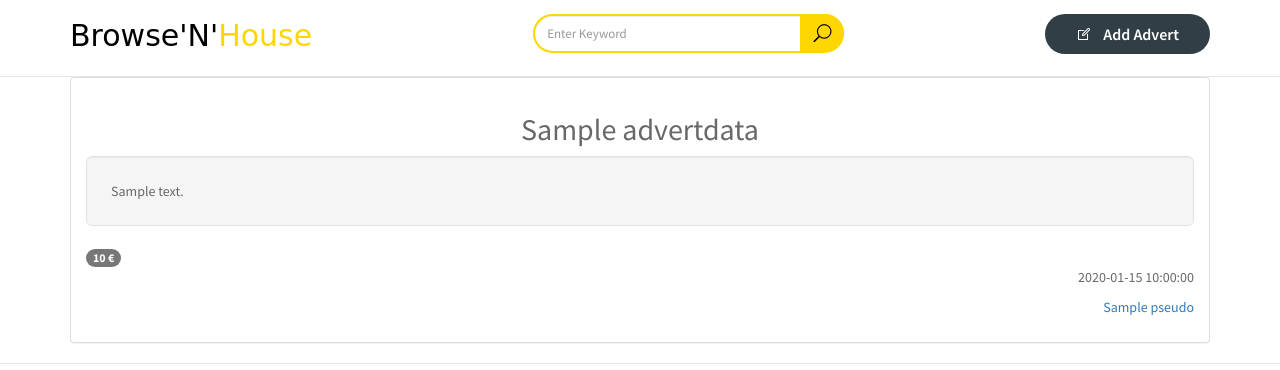
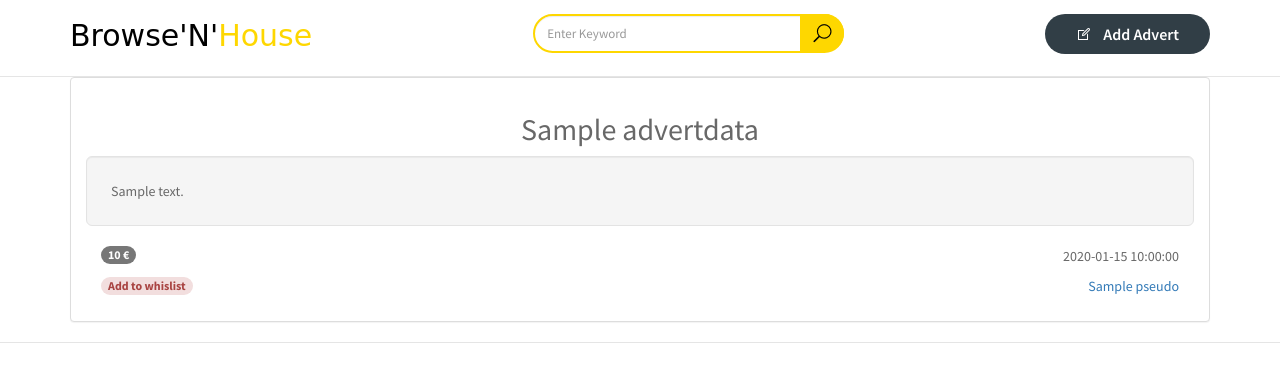
Before and after one commit to AlexandreSherozia/browseinhouse, a Symfony app: template templates/advert/show_advert.html.twig in a window 1280 px wide. Shown: the part 63-433 px from the top of the page. Run offline with Twig, Linux system fonts and the light colour scheme; the template is opened without the code that fills it: most values are stand-ins (such as "Sample title", 1, 10 or a date in 2020); some libraries are stand-ins or nearby versions; some web fonts are replaced.

Commit message:
add a link to pseudo and wishlist button

```diff
--- a/templates/advert/show_advert.html.twig
+++ b/templates/advert/show_advert.html.twig
@@ -29,9 +29,14 @@
                     <div class="panel-body">
                         <h2 class="text-center">{{ advert.title }}</h2>
                         <p class="well well-lg">{{ advert.description }}</p>
-                        <div class="badge">{{ advert.price }} €</div>
-                        <p class="text-right">{{ advert.creationDate | date('Y-m-d') ~' '~ advert.creationDate | date('H:i:s') }}</p>
-                        <p class="text-right"><a href="{{ path('show_public_profile', {'pseudo': advert.user.pseudo}) }}">{{ advert.user.pseudo }}</a></p>
+                        <div class="col-md-6">
+                            <p class="badge">{{ advert.price }} €</p>
+                            <p><a href="#" class="badge alert-danger">Add to whislist</a></p>
+                        </div>
+                        <div class="col-md-6">
+                            <p class="text-right">{{ advert.creationDate | date('Y-m-d') ~' '~ advert.creationDate | date('H:i:s') }}</p>
+                            <p class="text-right"><a href="{{ path('show_public_profile', {'pseudo': advert.user.pseudo}) }}">{{ advert.user.pseudo }}</a></p>
+                        </div>
                     </div>
             {% endfor %}
 
```
